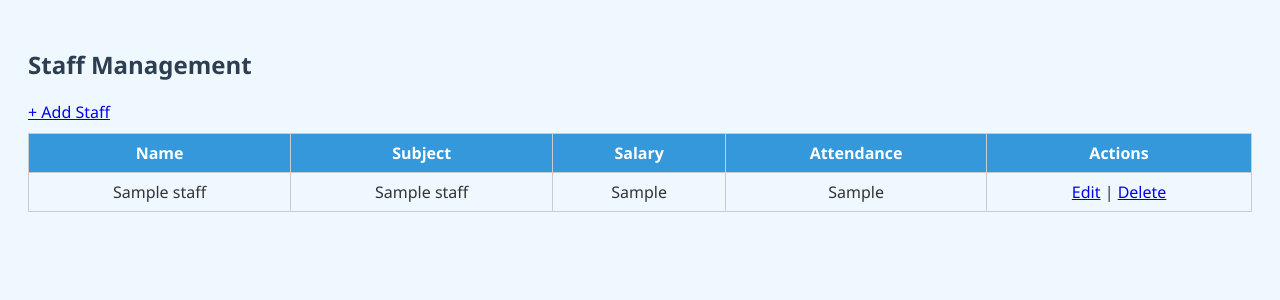
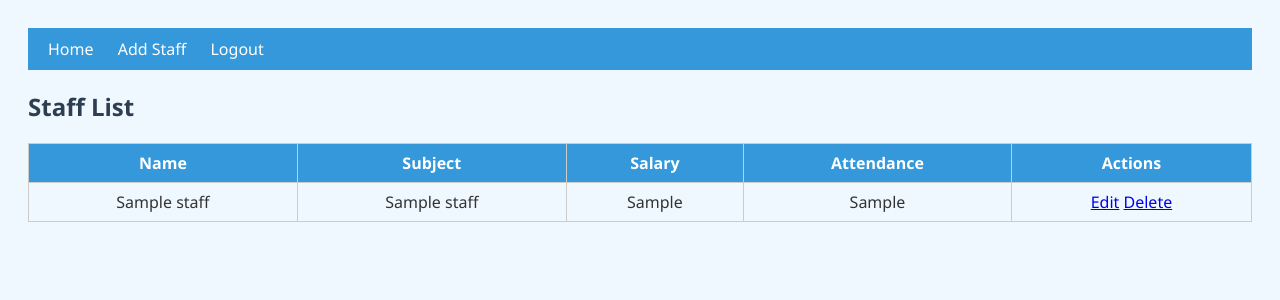
Before and after one commit to Muttu93/school_management01, a Flask app: page /staff in a window 1280 px wide. Shown: the top 300 px of the page. Run offline with Flask 3, Linux system fonts and the light colour scheme; tables that the repository leaves empty hold one stand-in row (values such as "Sample post").

Commit message:
Update staff.html

```diff
--- a/templates/staff.html
+++ b/templates/staff.html
@@ -1,20 +1,26 @@
 <!DOCTYPE html>
-<html>
+<html lang="en">
 <head>
     <meta charset="UTF-8">
-  <title>Staff</title>
+    <title>Staff - School Management</title>
     <link rel="stylesheet" href="{{ url_for('static', filename='style.css') }}">
 </head>
 <body>
-  <h2>Staff Management</h2>
-  <a href="{{ url_for('add_staff') }}">+ Add Staff</a>
+<div class="nav">
+    <a href="{{ url_for('home') }}">Home</a>
+    <a href="{{ url_for('add_staff') }}">Add Staff</a>
+    <a href="{{ url_for('logout') }}">Logout</a>
+</div>
+
+<h2>Staff List</h2>
 <table>
-    <thead>
     <tr>
-        <th>Name</th><th>Subject</th><th>Salary</th><th>Attendance</th><th>Actions</th>
+        <th>Name</th>
+        <th>Subject</th>
+        <th>Salary</th>
+        <th>Attendance</th>
+        <th>Actions</th>
     </tr>
-    </thead>
-    <tbody>
     {% for s in staff %}
     <tr>
         <td>{{ s.name }}</td>
@@ -22,12 +28,11 @@
         <td>{{ s.salary }}</td>
         <td>{{ s.attendance }}</td>
         <td>
-          <a href="{{ url_for('edit_staff', id=s.id) }}">Edit</a> |
+            <a href="{{ url_for('edit_staff', id=s.id) }}">Edit</a>
             <a href="{{ url_for('delete_staff', id=s.id) }}">Delete</a>
         </td>
     </tr>
     {% endfor %}
-    </tbody>
 </table>
 </body>
 </html>
```
Lines whose indentation alone changed are shown as unchanged.
